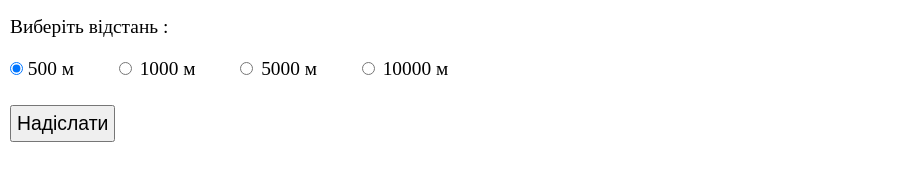
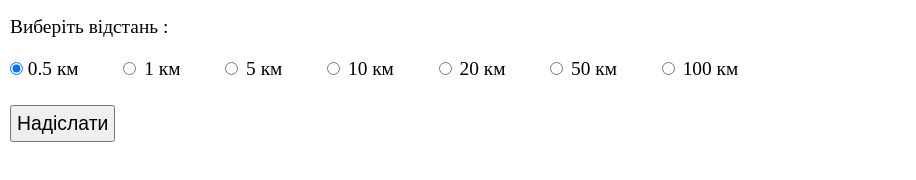
Before and after one commit to AndriiNyzhnyk/ShelfTestApp, a website: page public/index.html in a window 1280 px wide. Shown: the part 138-318 px from the top of the page, without its empty margins (0-916 px from the left). Drawn offline with nearby package versions, Linux system fonts and the light colour scheme.

Commit message:
changed range of radius

```diff
--- a/foursquare/index.js
+++ b/foursquare/index.js
@@ -54,7 +54,7 @@ module.exports.setConfigQuery = (query, lat, lng, radius) => {
                 client_secret: `${secret.clientSecret}`,
                 ll: `${lat},${lng}`,
                 query: `${query}`,
-                radius: `${radius + 80000}`,
+                radius: `${radius}`,
                 v: '20170801',
                 limit: 20
         }
--- a/public/index.html
+++ b/public/index.html
@@ -18,16 +18,25 @@
 
             <p>Виберіть відстань :</p>
             <input type="radio" name="radius" class="itemR" id="v500" value="500" checked />
-            <label for="v500">500 м</label>
+            <label for="v500">0.5 км</label>
 
             <input type="radio" name="radius" class="itemR" id="v1000" value="1000" />
-            <label for="v1000">1000 м</label>
+            <label for="v1000">1 км</label>
 
             <input type="radio" name="radius" class="itemR" id="v5000" value="5000" />
-            <label for="v5000">5000 м</label>
+            <label for="v5000">5 км</label>
 
             <input type="radio" name="radius" class="itemR" id="v10000" value="10000" />
-            <label for="v10000">10000 м</label>
+            <label for="v10000">10 км</label>
+
+            <input type="radio" name="radius" class="itemR" id="v20000" value="20000" />
+            <label for="v10000">20 км</label>
+
+            <input type="radio" name="radius" class="itemR" id="v50000" value="50000" />
+            <label for="v10000">50 км</label>
+
+            <input type="radio" name="radius" class="itemR" id="v100000" value="100000" />
+            <label for="v10000">100 км</label>
 
             <br />
             <input type="submit" value="Надіслати" id="send"/>
```
